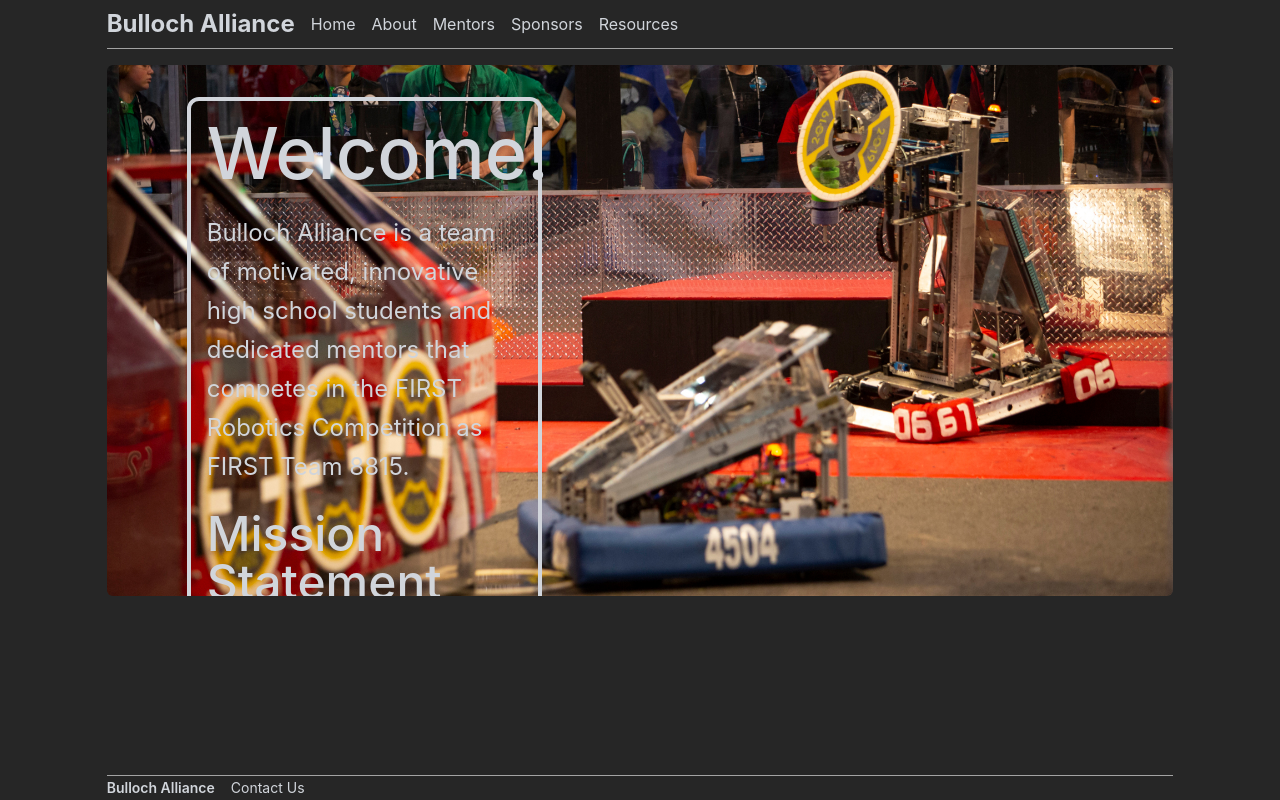
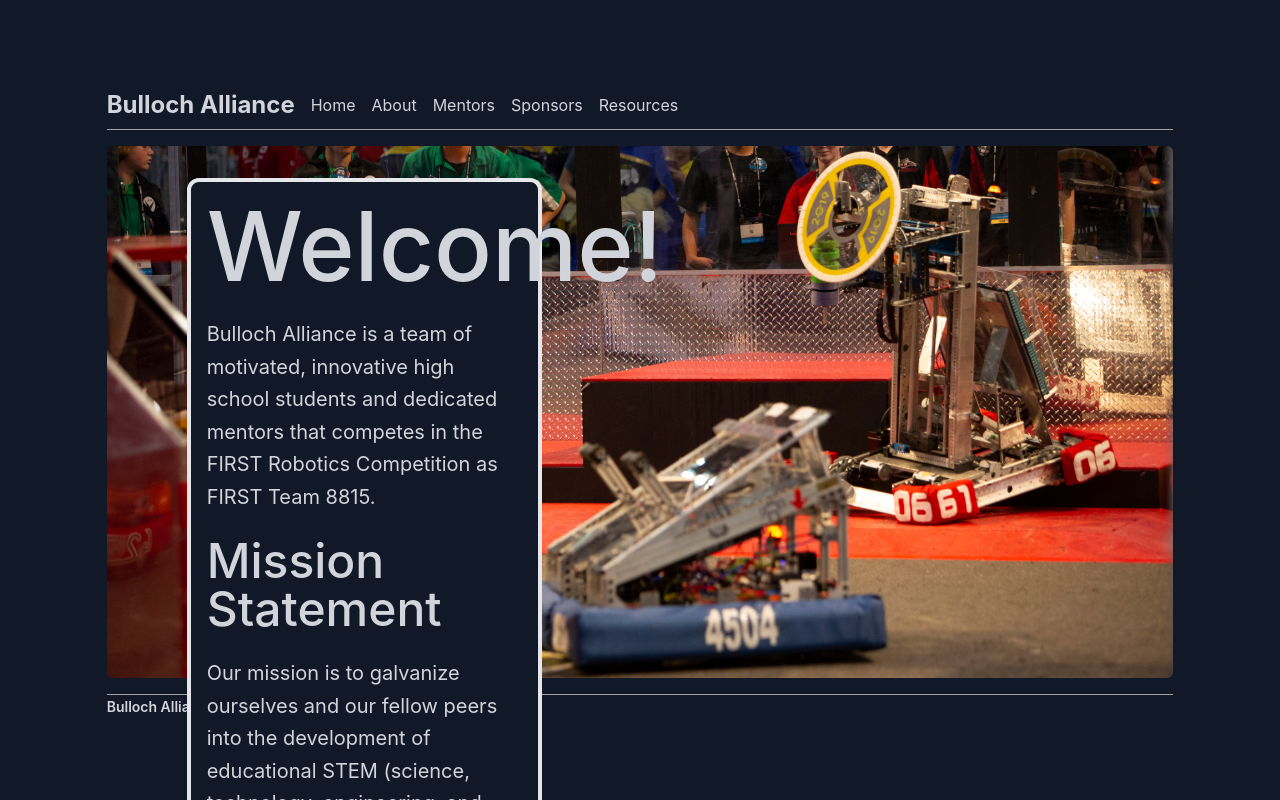
Before and after one commit to FRC8815-Bulloch-Alliance/FRC8815_Website, a Next.js app: page / in a window 1280 px wide. Shown: the top 800 px of the page. Built offline with nearby package versions, Linux system fonts and the light colour scheme.

Commit message:
homepage is satisfiable

```diff
--- a/pages/components/footer.tsx
+++ b/pages/components/footer.tsx
@@ -2,7 +2,7 @@
 
 export default function Footer() {
   return (
-    <footer className="text-sm leading-6 mt-12 fixed bottom-0 w-10/12">
+    <footer className="text-sm leading-6 w-full">
       <div className="flex border-t border-neutral-400 items-center space-x-4">
         <div>
           <a className="font-semibold">Bulloch Alliance</a>
--- a/pages/components/layout.tsx
+++ b/pages/components/layout.tsx
@@ -4,10 +4,10 @@ import Footer from './footer';
 export default function Layout({ children }: { children: any }) {
   return (
     <>
-      <div className="text-gray-300 bg-neutral-800 h-screen w-screen">
+      <div className="flex justify-center items-center text-gray-300 bg-gray-900 h-screen w-screen">
         <div className="w-10/12 mx-auto">
           <Navbar />
-          <main className="w-full mt-4">{children}</main>
+          <main className="h-full w-full my-4">{children}</main>
           <Footer />
         </div>
       </div>
--- a/pages/index.tsx
+++ b/pages/index.tsx
@@ -11,21 +11,26 @@ const Home: NextPage = () => {
         <Head>
           <title>Bulloch Alliance</title>
         </Head>
-        <div className="w-full relative overflow-hidden">
+        <div className="flex items-center justify-center">
+          <div className="w-full h-full relative">
             <div className="">
               <Image
                 src={MidRoundImg}
                 layout="responsive"
-              className="rounded-md"
+                className="rounded-md object-scale-down"
               />
             </div>
-          <div className="grid grid-cols-1 absolute top-8 left-20 rounded-xl border-4 border-gray-300 w-1/3 h-fit p-4">
+            <div className="
+          grid grid-cols-1 m-auto absolute top-8
+          left-20 rounded-xl border-4 bg-gray-900
+          w-4/12 h-fit p-4">
               {/* This will serve as a container for the text on the 'hero' page */}
               <div>
-              <h1 className="text-7xl font-medium">
+                <h1 className="text-8xl font-medium">
                   Welcome!
                 </h1>
-              <p className="leading-relaxed text-2xl mt-6">
+                <br />
+                <p className="leading-relaxed text-xl">
                   Bulloch Alliance is a team of motivated, innovative high school students
                   and dedicated mentors that competes in the FIRST Robotics Competition
                   as FIRST Team 8815.
@@ -34,7 +39,8 @@ const Home: NextPage = () => {
               <br />
               <div>
                 <h2 className="text-5xl font-medium">Mission Statement</h2>
-              <p className="leading-relaxed text-2xl mt-6">
+                <br />
+                <p className="leading-relaxed text-xl">
                   Our mission is to galvanize ourselves and our fellow peers into the development of educational STEM
                   (science, technology, engineering, and mathematics) programs in
                   in Southeast Georgia by introducing students to FIRST Lego League
@@ -46,6 +52,7 @@ const Home: NextPage = () => {
             </div>
           </div>
         </div>
+      </div>
     </Layout>
   )
 }
```
Lines whose indentation alone changed are shown as unchanged.
